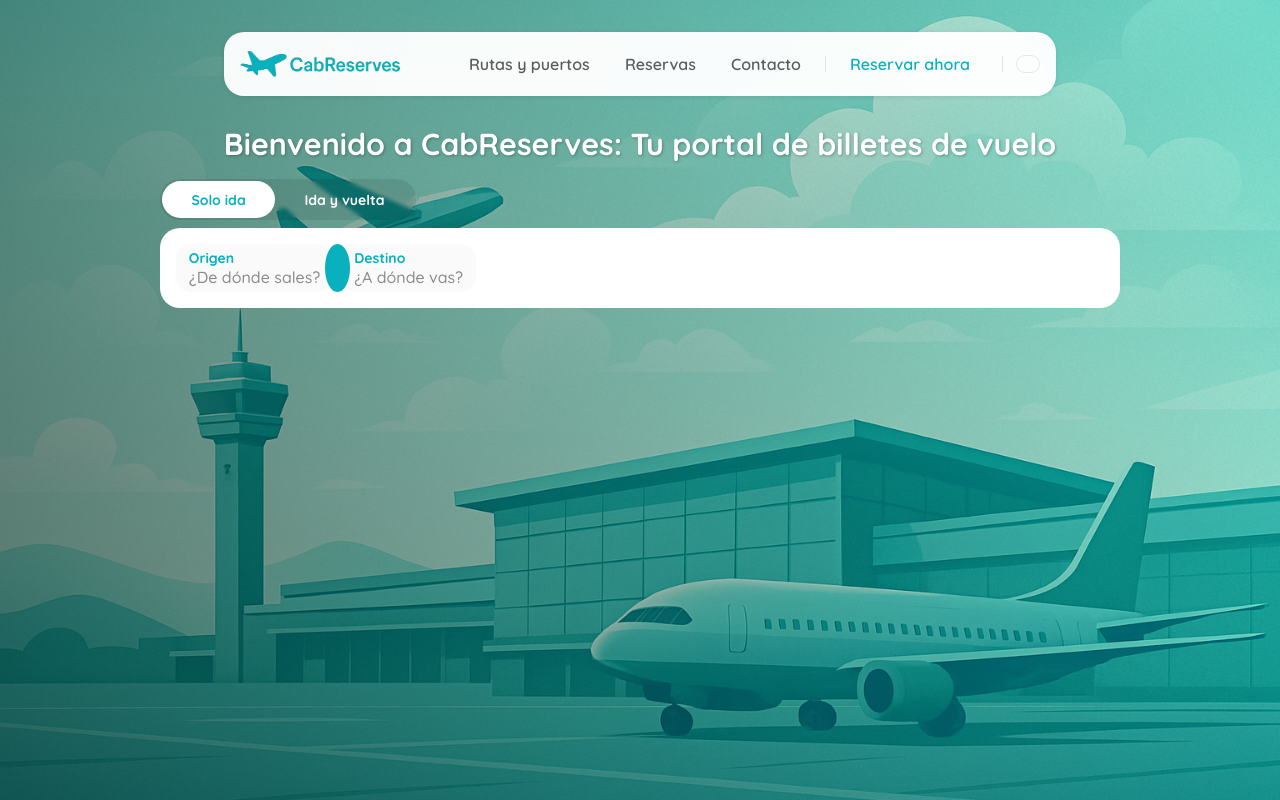
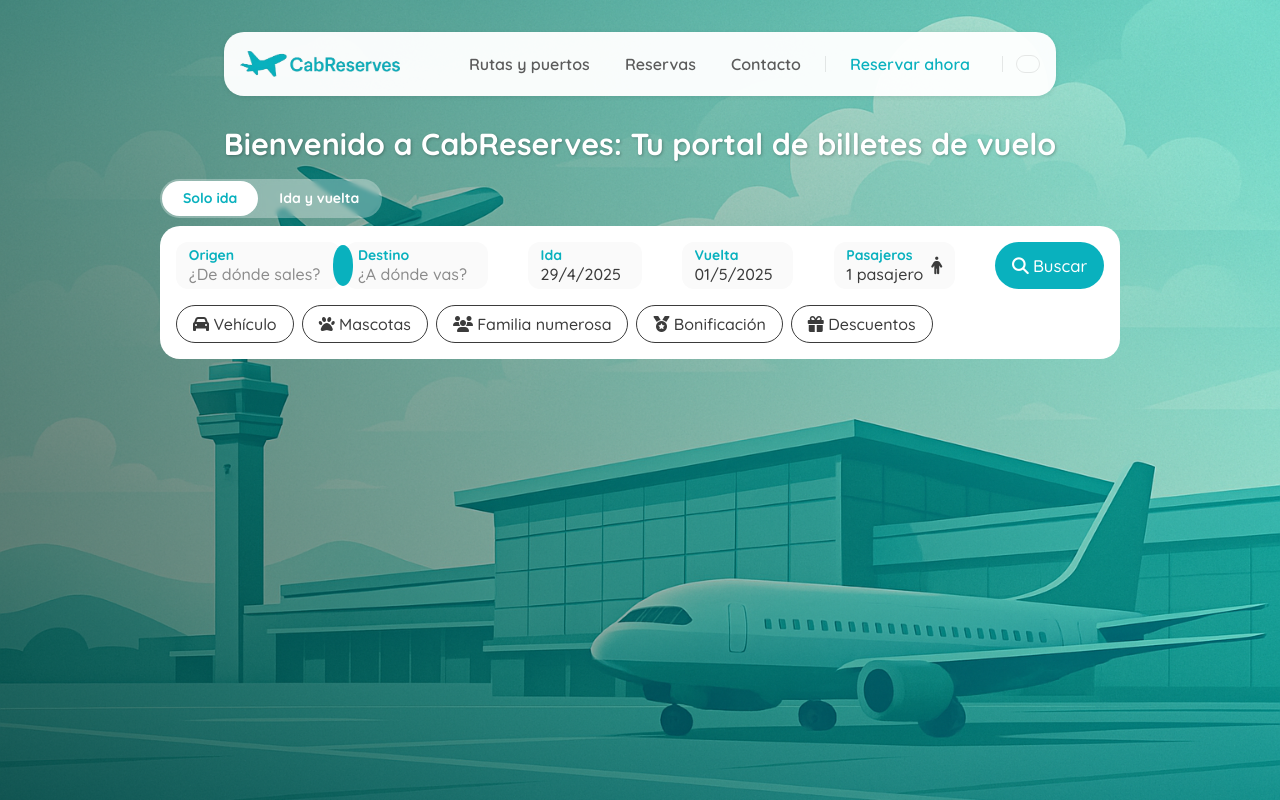
Before and after one commit to mardev09/RapidFlight, a PHP site: page / in a window 1280 px wide. Run offline with PHP 8.4, Linux system fonts and the light colour scheme; some libraries are stand-ins or nearby versions.

Commit message:
Diseño searcher terminado

```diff
--- a/assets/css/style.css
+++ b/assets/css/style.css
@@ -128,28 +128,28 @@ nav ul span {
     margin-top: calc(8vh + 2em);
 }
 
-.landing-search {
+.search {
     display: flex;
     flex-direction: column;
     gap: 0.5em;
 }
 
-.landing .landing-search-type {
+.landing .search-type {
     display: flex;
     border-radius: 20px;
-    background-color: #00000017;
+    background-color: #ffffff4e;
     padding: 2px;
     z-index: 1;
     width: fit-content;
 }
 
-.landing .landing-search-type button {
+.landing .search-type button {
     background-color: transparent;
     color: white;
     font-weight: bold;
     font-size: 14px;
     border: 0;
-    padding: 0.7em 2.1em;
+    padding: 0.6em 1.5em;
     z-index: 1;
     transition: 250ms ease;
     cursor: pointer;
@@ -157,42 +157,56 @@ nav ul span {
     backdrop-filter: blur(2px);
 }
 
-.landing .landing-search-type button:focus {
+.landing .search-type button:focus {
     background-color: white;
     color: #09b1be;
     outline: none;
 }
 
-.landing-search-searcher {
+.search-searcher {
     z-index: 1;
     padding: 1em;
     background-color: white;
     border-radius: 20px;
     width: 60rem;
+    height: fit-content;
+    display: flex;
+    flex-direction: column;
+    gap: 1em;
 }
 
-.landing-search-from-to {
+.search-searcher-row {
+    height: fit-content;
     display: flex;
-
+    justify-content: space-between;
+    flex-wrap: wrap;
 }
 
-.landing-search-select {
+.search-from-to {
     display: flex;
-    border-radius: 15px;
+    height: 100%;
+    align-items: center;
+}
+
+.search-select {
+    display: flex;
+    border-radius: 12px;
     padding: 0.3em 0.8em;
     background-color: #fafafa;
     align-items: center;
     cursor: pointer;
+    height: 100%;
+    gap: 0.5em;
 }
 
-.landing-search-from-to .change {
-    width: fit-content;
+.search-from-to .changeBtn {
     border-radius: 50%;
+    height: 85%;
     background-color: #09b1be;
     display: flex;
     align-items: center;
     justify-content: center;
-    padding: 0 0.6em;
+    padding: 0 0.5em;
     color: white;
     border: 0;
     cursor: pointer;
@@ -202,25 +216,78 @@ nav ul span {
     transition: 200ms ease;
 }
 
-.change:hover {
-    background-color: #0ac2cf;
+.search-select i {
+    color: #3b3b3b;
+    font-size: 1.1rem;
 }
 
-.landing-search-select i {
-    color: #3b3b3b;
-}
-
-.landing-search-select span p:first-child {
+.search-select span p:first-child {
     color: #09b1be;
     font-size: 14px;
     font-weight: bold;
 }
 
-.landing-search-select span p:last-child {
+.search-select span p:last-child {
+    color: #3b3b3b;
+    font-weight: 500;
+}
+
+.search-select span p.unselected {
     color: #8b8b8b;
     font-weight: 500;
 }
 
-.landing-search-select:hover {
+.search-select:hover {
     background-color: #e6e6e6;
 }
+
+.searchBtn {
+    border-radius: 50px;
+    background-color: #09b1be;
+    display: flex;
+    align-items: center;
+    justify-content: center;
+    gap: 0.25em;
+    padding: 0 1em;
+    color: white;
+    border: 0;
+    cursor: pointer;
+    font-size: 1.05rem;
+    z-index: 2;
+    transition: 200ms ease;
+    height: 100%;
+}
+
+.searchBtn i {
+    line-height: 90%;
+}
+
+.searchBtn p {
+    font-weight: 500;
+}
+
+.changeBtn:hover, .searchBtn:hover {
+    background-color: #0ac2cf;
+}
+
+.search-others {
+    display: flex;
+    align-items: center;
+    gap: 0.5em;
+}
+
+.othersBtn {
+    border-radius: 50px;
+    border: 1px solid #3b3b3b;
+    color: #3b3b3b;
+    padding: 0.5em 1em;
+    background-color: transparent;
+    font-size: 16px;
+    font-weight: 500;
+    cursor: pointer;
+    transition: 200ms ease;
+}
+
+.othersBtn:hover {
+    background-color: #00000017;
+}
--- a/index.php
+++ b/index.php
@@ -6,6 +6,10 @@
     <title>CabReserves | Billetes de vuelos y descuentos</title>
     <link rel="stylesheet" href="assets/css/style.css">
     <link rel="stylesheet" href="https://cdn.hugeicons.com/font/hgi-stroke-rounded.css" />
+    <link
+        rel="stylesheet"
+        href="https://site-assets.fontawesome.com/releases/v6.7.2/css/all.css"
+    >
     <link rel="shortcut icon" href="favicon.ico" type="image/x-icon">
 </head>
 <body class="">
@@ -33,30 +37,80 @@
         <section class="landing">
         <div class="bg-gradient"></div>
         <h1>Bienvenido a CabReserves: Tu portal de billetes de vuelo</h1>
-        <div class="landing-search">
-            <div class="landing-search-type">
+        <div class="search">
+            <div class="search-type">
                 <button autofocus>Solo ida</button>
                 <button>Ida y vuelta</button>
             </div>
-            <div class="landing-search-searcher">
-                <div class="landing-search-from-to">
-                    <span class="landing-search-select">
+            <div class="search-searcher">
+                <div class="search-searcher-row">
+                    <div class="search-from-to">
+                        <span class="search-select">
                             <span>
                                 <p>Origen</p>
-                            <p>¿De dónde sales?</p>
+                                <p class="unselected">¿De dónde sales?</p>
                             </span>
                             <i class="hgi hgi-stroke hgi-sharp hgi-arrow-down-01"></i>
                         </span>
-                    <button class="change">
+                        <button class="changeBtn">
                             <i class="hgi hgi-stroke hgi-repeat"></i>
                         </button>
-                    <span class="landing-search-select">
+                        <span class="search-select">
                             <span>
                                 <p>Destino</p>
-                        <p>¿A dónde vas?</p>
+                                <p class="unselected">¿A dónde vas?</p>
                             </span>
                             <i class="hgi hgi-stroke hgi-sharp hgi-arrow-down-01"></i>
                         </span>
+                    </div>
+                    <span class="search-select">
+                        <span>
+                            <p>Ida</p>
+                            <p>29/4/2025</p>
+                        </span>
+                        <i class="hgi hgi-stroke hgi-calendar-03"></i>
+                    </span>
+                    <span class="search-select">
+                        <span>
+                            <p>Vuelta</p>
+                            <p>01/5/2025</p>
+                        </span>
+                        <i class="hgi hgi-stroke hgi-calendar-03"></i>
+                    </span>
+                    <span class="search-select">
+                        <span>
+                            <p>Pasajeros</p>
+                            <p>1 pasajero</p>
+                        </span>
+                        <i class="fa-solid fa-person"></i>
+                    </span>
+                    <button class="searchBtn">
+                        <i class="fa-solid fa-magnifying-glass"></i>
+                        <p>Buscar</p>
+                    </button>
+                </div>
+
+                <div class="search-others">
+                    <button class="othersBtn">
+                        <i class="fa-solid fa-car"></i>
+                        Vehículo
+                    </button>
+                    <button class="othersBtn">
+                        <i class="fa-solid fa-paw"></i>
+                        Mascotas
+                    </button>
+                    <button class="othersBtn">
+                        <i class="fa-solid fa-users"></i>
+                        Familia numerosa
+                    </button>
+                    <button class="othersBtn">
+                        <i class="fa-solid fa-medal"></i>
+                        Bonificación
+                    </button>
+                    <button class="othersBtn">
+                        <i class="fa-solid fa-gift"></i>
+                        Descuentos
+                    </button>
                 </div>
             </div>
         </div>
```
Lines whose indentation alone changed are shown as unchanged.
